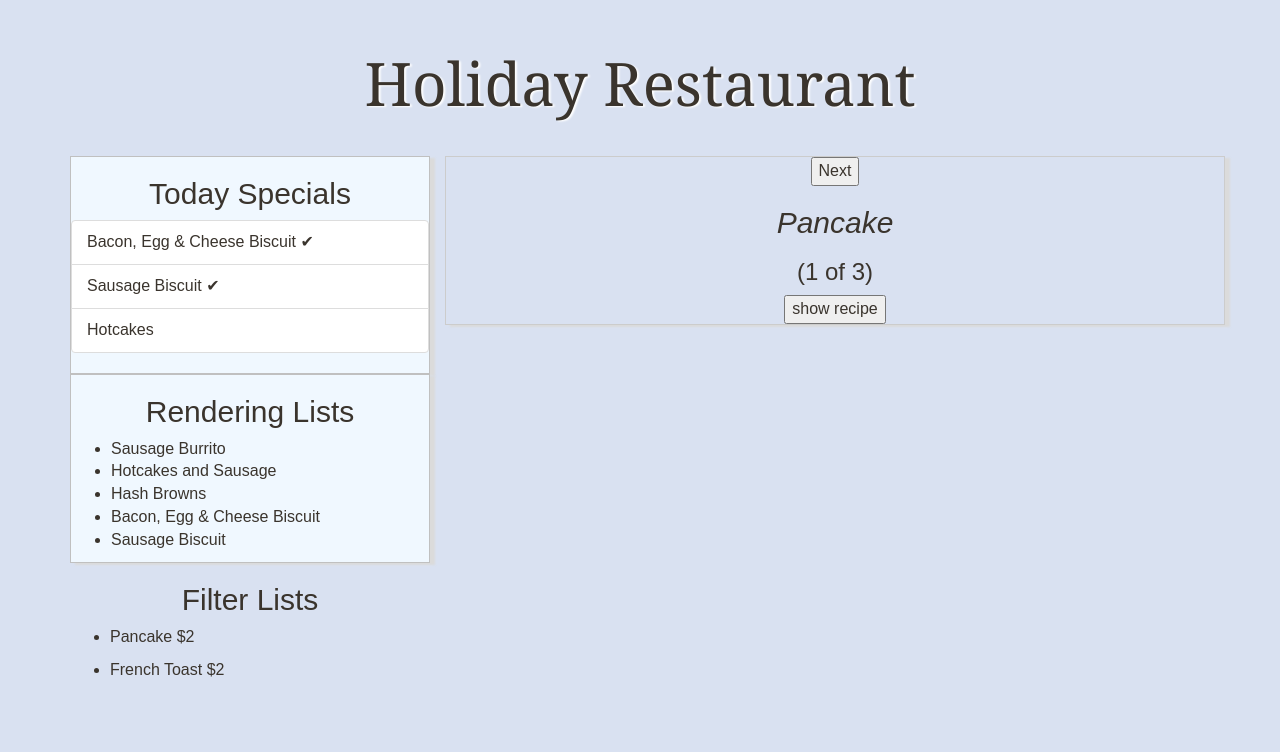
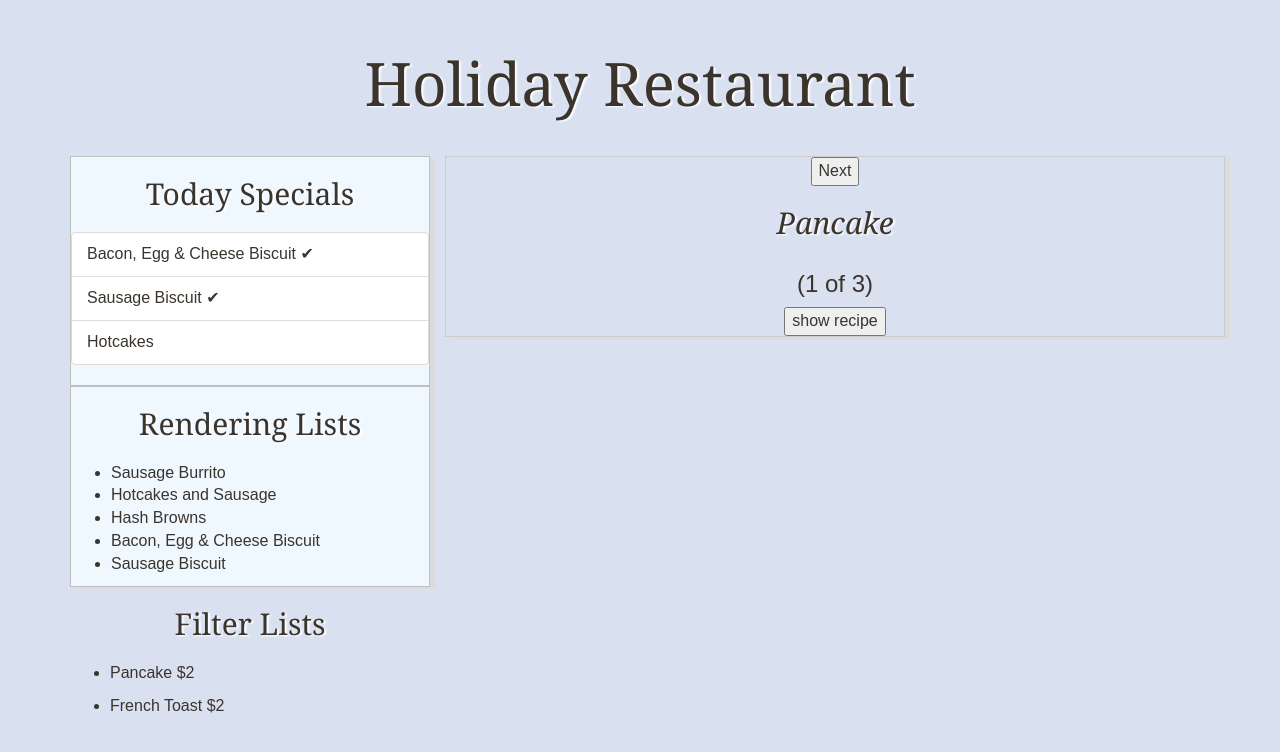
Before and after one commit to juliisstudy/Holiday-Restaurant, a React (Create React App) app: page / in a window 1280 px wide. Shown: the top 752 px of the page. Built offline with nearby package versions, Linux system fonts and the light colour scheme; a web font is replaced by a local one.

Commit message:
Update styles.css

```diff
--- a/src/styles.css
+++ b/src/styles.css
@@ -17,6 +17,15 @@ h1 {
 h1 {
   padding: 30px;
   font-size: 60px;
+}
+
+h2 {
+  font-family:
+    Georgia,
+    "Times New Roman",
+    serif /*rtl:Amiri, Georgia, "Times New Roman", serif*/;
+  padding-bottom: 12px;
+  text-shadow: 2px 1px 2px rgb(255, 255, 255);
 }
 /*Special block*/
 .special-block {
```
